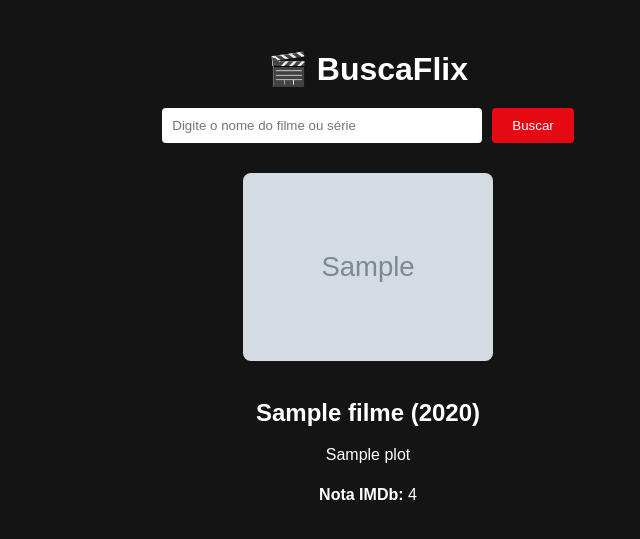
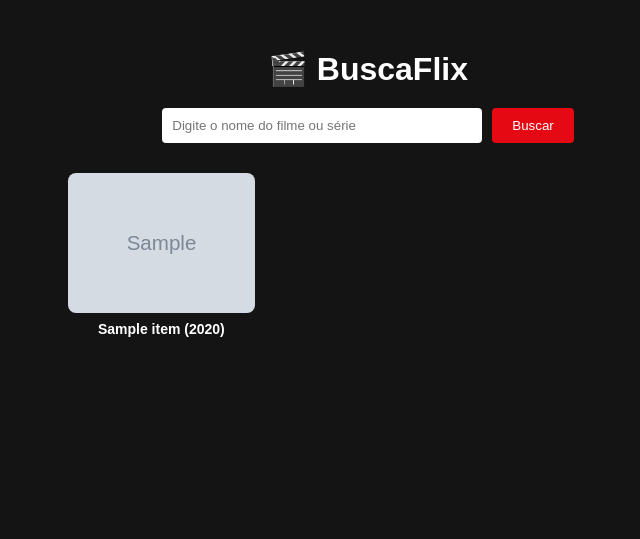
Before and after one commit to jooaopauletti/busca-filmes, a Flask app: template templates/index.html in a window 1280 px wide. Shown: the top 539 px of the page, without its empty margins (272-912 px from the left). Run offline with Flask 3, Linux system fonts and the light colour scheme; the template is opened without the code that fills it: most values are stand-ins (such as "Sample title", 1, 10 or a date in 2020); grey boxes marked "Sample" are stand-in pictures.

Commit message:
wip: busca por texto (s=) e ajustes visuais - investigando bug de poster ausente

```diff
--- a/app.py
+++ b/app.py
@@ -12,24 +12,39 @@ API_KEY = os.getenv('OMDB_API_KEY')
 @app.route('/')
 def index():
     titulo = request.args.get('titulo', '').strip()
-    filme = None
+    resultados = None
     erro = None
 
     if titulo:
         params = {
             "apikey": API_KEY,
-            "t": titulo
+            "s": titulo
         }
         resposta = requests.get("http://www.omdbapi.com/", params=params)
         dados = resposta.json()
 
         if dados.get('Response') == 'True':
-            dados['Plot'] = GoogleTranslator(source='en', target='pt').translate(dados['Plot'])
-            filme = dados
+            resultados = dados['Search']
         else:
             erro = dados.get('Error')
 
-    return render_template('index.html', filme=filme, erro=erro)
+    return render_template('index.html', resultados=resultados, erro=erro)
+
+@app.route('/filme/<imdb_id>')
+def detalhe(imdb_id):
+    params = {
+        "apikey": API_KEY,
+        "i": imdb_id
+    }
+    resposta = requests.get("http://www.omdbapi.com/", params=params)
+    dados = resposta.json()
+
+    filme = None
+    if dados.get('Response') == 'True':
+        dados['Plot'] = GoogleTranslator(source='en', target='pt').translate(dados['Plot'])
+        filme = dados
+
+    return render_template('detalhe.html', filme=filme)
 
 if __name__ == '__main__':
     app.run(debug=True)
--- a/static/style.css
+++ b/static/style.css
@@ -62,3 +62,48 @@ button {
     color: #e50914;
     margin-top: 20px;
 }
+
+.lista-resultados {
+    display: grid;
+    grid-template-columns: repeat(auto-fill, minmax(150px, 1fr));
+    gap: 20px;
+    margin-top: 30px;
+    max-width: 900px;
+    margin-left: auto;
+    margin-right: auto;
+}
+
+.resultado-item {
+    text-decoration: none;
+    color: #ffffff;
+    transition: transform 0.2s;
+}
+
+.resultado-item:hover {
+    transform: scale(1.05);
+}
+
+.resultado-item img {
+    width: 100%;
+    border-radius: 8px;
+    display: block;
+}
+
+.resultado-item h3 {
+    font-size: 14px;
+    margin-top: 8px;
+    text-align: center;
+}
+
+.sem-poster {
+    width: 100%;
+    aspect-ratio: 2 / 3;
+    background-color: #2a2a2a;
+    border-radius: 8px;
+    display: flex;
+    align-items: center;
+    justify-content: center;
+    color: #888;
+    font-size: 13px;
+    text-align: center;
+}
--- a/templates/index.html
+++ b/templates/index.html
@@ -14,15 +14,21 @@
         </form>
 
         {% if erro %}
-        <p class="erro">Filme não encontrado. Tente outro título.</p>
+        <p class="erro">Nenhum resultado encontrado. Tente outro título.</p>
         {% endif %}
 
-        {% if filme %}
-        <div class="resultado">
-            <img src="{{ filme['Poster'] }}" alt="Pôster do filme">
-            <h2>{{ filme['Title'] }} ({{ filme['Year'] }})</h2>
-            <p>{{ filme['Plot'] }}</p>
-            <p><strong>Nota IMDb:</strong> {{ filme['imdbRating'] }}</p>
+        {% if resultados %}
+        <div class="lista-resultados">
+            {% for item in resultados %}
+            <a href="/filme/{{ item['imdbID'] }}" class="resultado-item">
+                {% if item['Poster'] != 'N/A' %}
+                <img src="{{ item['Poster'] }}" alt="Pôster">
+                {% else %}
+                <div class="sem-poster">Sem imagem</div>
+                {% endif %}
+                <h3>{{ item['Title'] }} ({{ item['Year'] }})</h3>
+            </a>
+            {% endfor %}
         </div>
         {% endif %}
     </div>
```
Also changed, not shown: templates/detalhe.html (added, +24 -0 lines).
